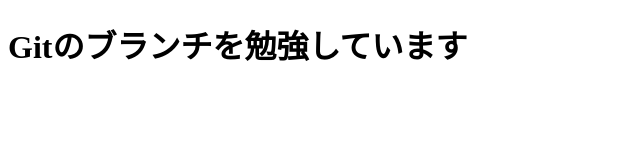
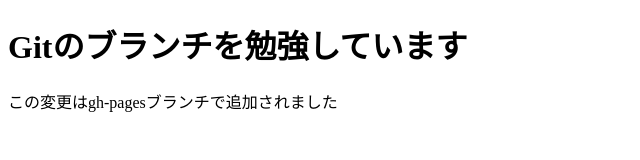
Before and after one commit to naomi1220/git-study, a plain HTML site: page index.html in a window 1280 px wide. Shown: the whole page, without its empty margins (0-640 px from the left). Drawn offline with Linux system fonts and the light colour scheme.

Commit message:
段落を追加

```diff
--- a/index.html
+++ b/index.html
@@ -8,5 +8,6 @@
 </head>
 <body>
     <h1>Gitのブランチを勉強しています</h1>
+    <p>この変更はgh-pagesブランチで追加されました</p>
 </body>
 </html>
```
